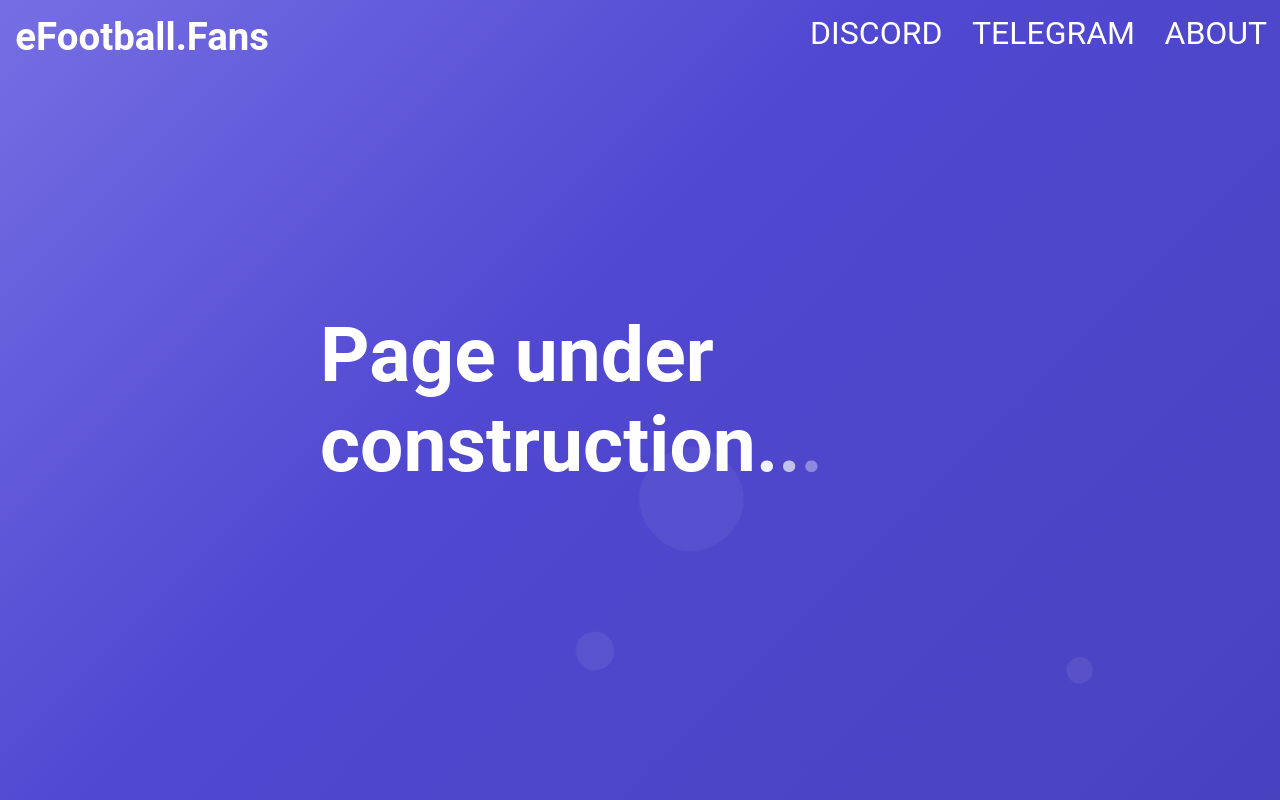
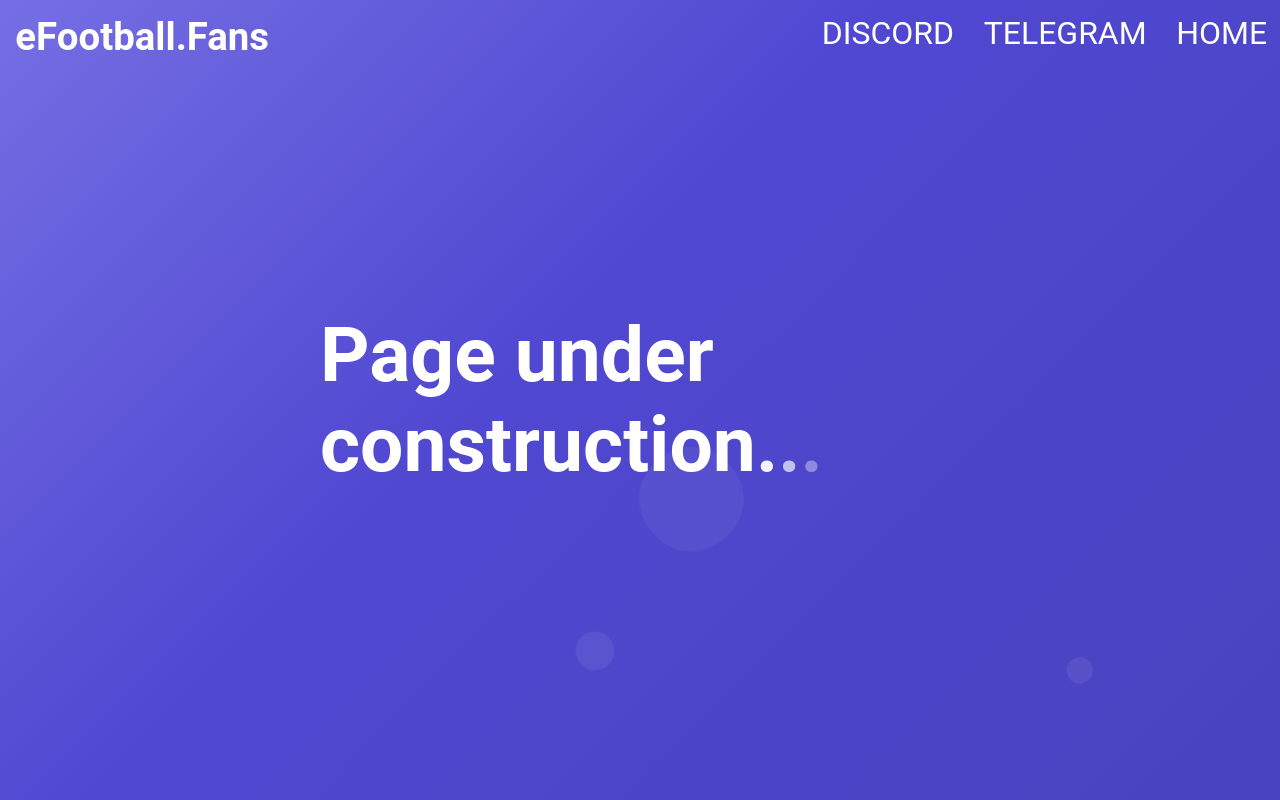
Before and after one commit to holmeTheGamer/preleaseFF, a plain HTML site: page about.html in a window 1280 px wide. Drawn offline with Linux system fonts and the light colour scheme.

Commit message:
Update about.html

```diff
--- a/about.html
+++ b/about.html
@@ -33,8 +33,8 @@
                 <a class="colorHide" href="https://telegram.efootball.fans/">
                     <li>Telegram</li>
                 </a>
-                <a class="colorHide" href="about">
-                    <li>About</li>
+                <a class="colorHide" href="home">
+                    <li>Home</li>
                 </a>
             </ul>
         </div>
```
